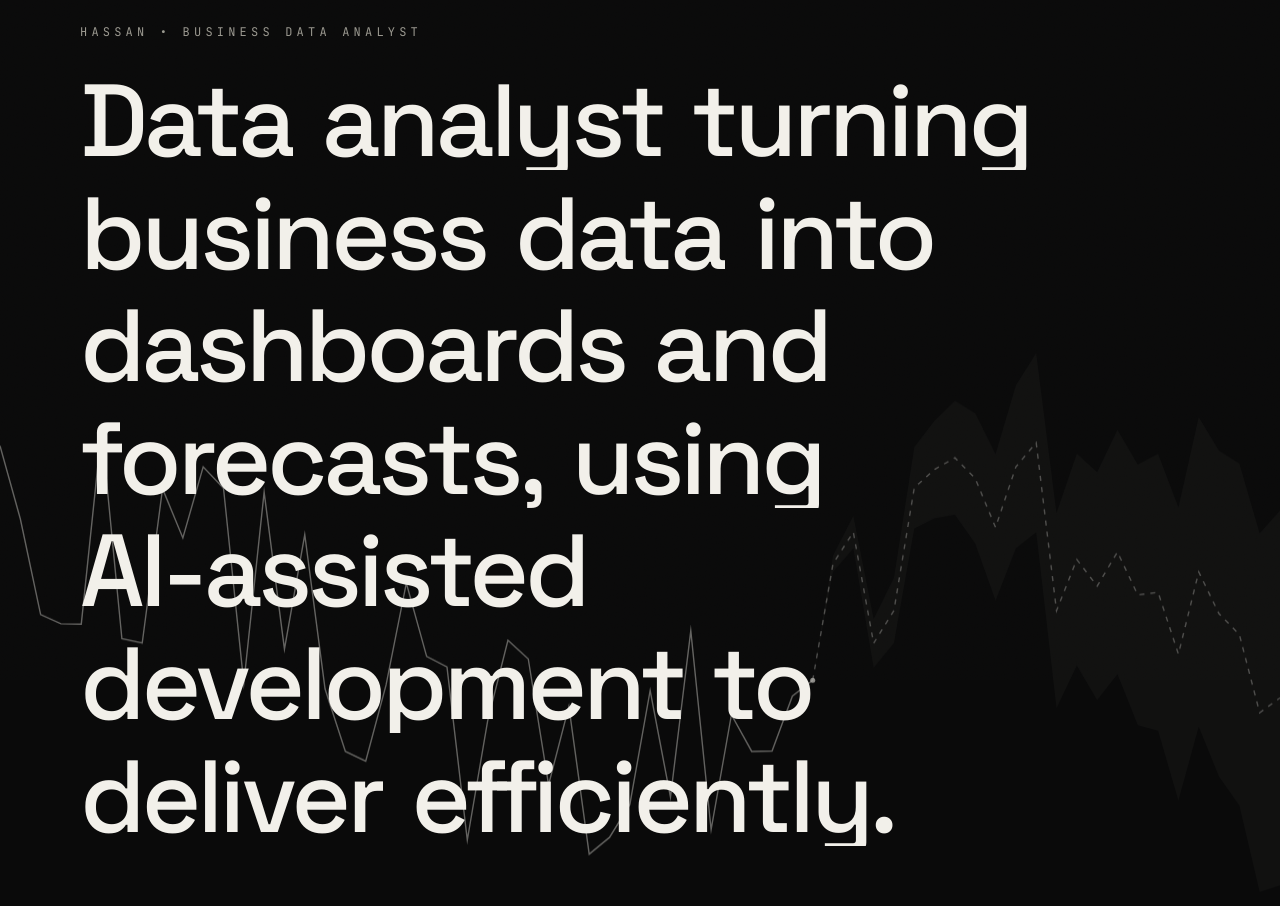
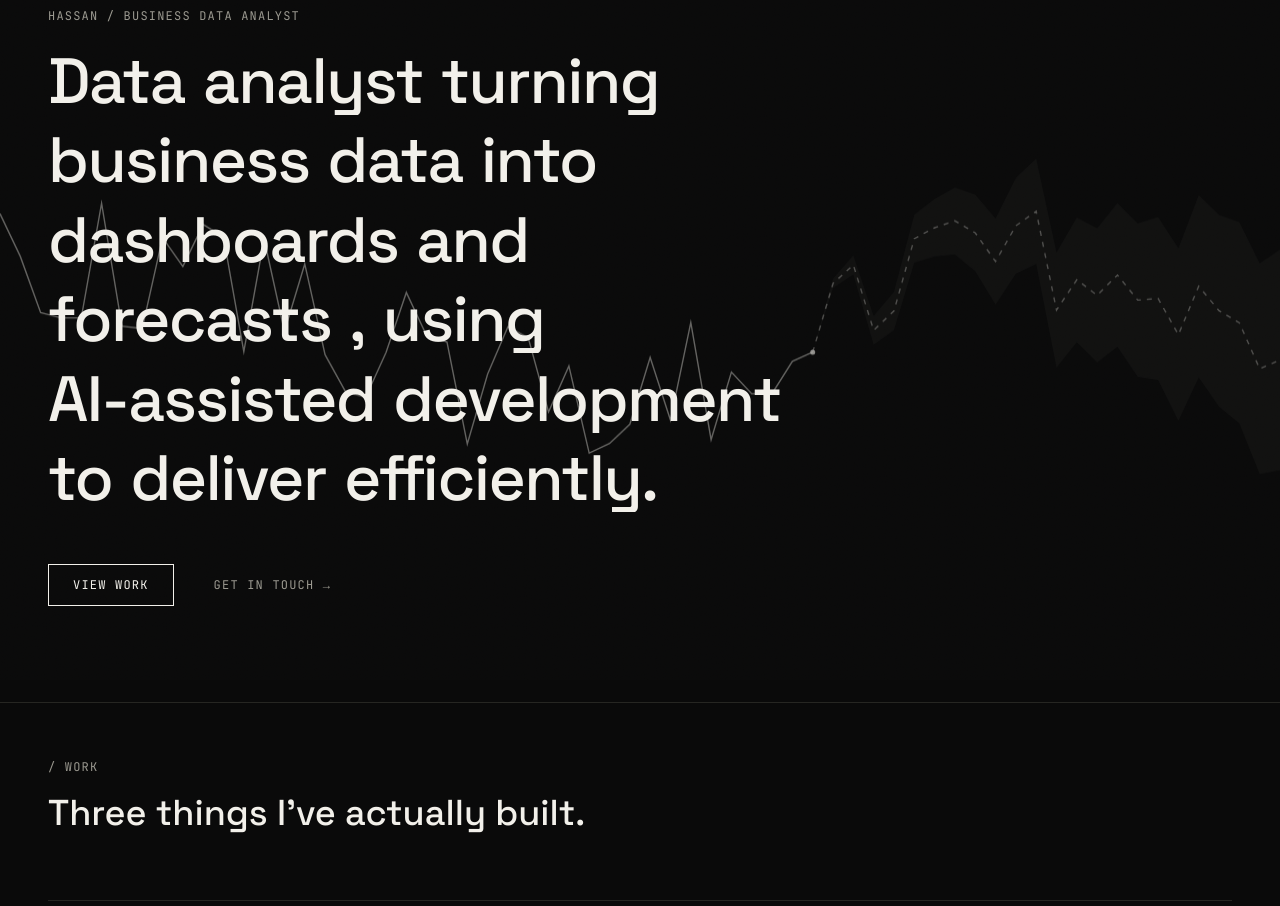
Before and after one commit to ByteMetric-X/Portfolio, a React (Vite) app: page / in a window 1280 px wide. Shown: the part 120-1026 px from the top of the page. Built offline with nearby package versions, Linux system fonts and the light colour scheme; no server answers.

Commit message:
Update Hero.tsx

```diff
--- a/src/components/Hero.tsx
+++ b/src/components/Hero.tsx
@@ -4,21 +4,9 @@ import { motion } from 'framer-motion'
 import { ForecastCanvas } from './ForecastCanvas'
 
 const HEADLINE_WORDS = [
-  'Data',
-  'analyst',
-  'turning',
-  'business',
-  'data',
-  'into',
-  'dashboards',
-  'and',
-  'forecasts,',
-  'using',
-  'AI-assisted',
-  'development',
-  'to',
-  'deliver',
-  'efficiently.',
+  'Data', 'analyst', 'turning', 'business', 'data', 'into',
+  'dashboards', 'and', 'forecasts', ',', 'using', 'AI-assisted',
+  'development', 'to', 'deliver', 'efficiently.',
 ]
 
 export function Hero() {
@@ -26,7 +14,6 @@ export function Hero() {
 
   useEffect(() => {
     if (window.matchMedia('(prefers-reduced-motion: reduce)').matches) return
-
     const ctx = gsap.context(() => {
       gsap.from('.word', {
         yPercent: 110,
@@ -37,7 +24,6 @@ export function Hero() {
         delay: 0.2,
       })
     }, scope)
-
     return () => ctx.revert()
   }, [])
 
@@ -45,77 +31,48 @@ export function Hero() {
     <section
       id="top"
       ref={scope}
-      className="relative flex min-h-screen flex-col justify-center overflow-hidden border-b border-line px-6 pt-36 pb-24 md:px-12 lg:px-20"
+      className="relative flex min-h-[75vh] flex-col justify-center overflow-hidden border-b border-line px-6 pb-16 pt-32 md:min-h-screen md:justify-end md:px-12 md:pb-24"
     >
       <ForecastCanvas />
 
-      <div className="relative z-10 max-w-6xl">
+      <div className="relative z-10">
         <motion.p
           initial={{ opacity: 0 }}
           animate={{ opacity: 1 }}
           transition={{ delay: 0.1, duration: 0.6 }}
-          className="mb-8 font-mono text-xs uppercase tracking-[0.35em] text-fg-muted"
+          className="mb-6 font-mono text-xs uppercase tracking-widest text-fg-muted"
         >
-          Hassan • Business Data Analyst
+          Hassan / Business Data Analyst
         </motion.p>
 
-        <h1 className="max-w-5xl overflow-hidden font-display text-[clamp(3rem,8vw,6.8rem)] font-medium leading-[0.96] tracking-[-0.04em] text-fg">
-          {HEADLINE_WORDS.map((word, index) => (
-            <span
-              key={index}
-              className="mr-[0.28em] inline-block overflow-hidden last:mr-0"
-            >
-              <span className="word inline-block">
-                {word}
-              </span>
+        <h1 className="text-balance max-w-4xl overflow-hidden font-display text-[clamp(2rem,5.5vw,4rem)] font-medium leading-[1.05] tracking-tight text-fg">
+          {HEADLINE_WORDS.map((w, i) => (
+            <span key={i} className="mr-[0.28em] inline-block overflow-hidden last:mr-0">
+              <span className="word inline-block">{w}</span>
             </span>
           ))}
         </h1>
 
-        <motion.p
-          initial={{ opacity: 0, y: 16 }}
-          animate={{ opacity: 1, y: 0 }}
-          transition={{ delay: 0.8 }}
-          className="mt-10 max-w-2xl text-lg leading-8 text-fg-muted"
-        >
-          I build dashboards, forecasting models, and data-driven web
-          applications that help businesses make faster, smarter decisions.
-        </motion.p>
-
         <motion.div
           initial={{ opacity: 0, y: 16 }}
           animate={{ opacity: 1, y: 0 }}
-          transition={{
-            delay: 1.1,
-            duration: 0.7,
-            ease: [0.16, 1, 0.3, 1],
-          }}
-          className="mt-14 flex flex-wrap gap-5"
+          transition={{ delay: 1.1, duration: 0.7, ease: [0.16, 1, 0.3, 1] }}
+          className="mt-10 flex flex-wrap items-center gap-4"
         >
           <a
             href="#work"
             data-cursor-hover
-            className="rounded-full border border-fg px-8 py-4 font-mono text-xs uppercase tracking-[0.25em] text-fg transition-all duration-300 hover:bg-fg hover:text-bg"
+            className="border border-fg px-6 py-3 font-mono text-xs uppercase tracking-widest text-fg transition-colors hover:bg-fg hover:text-bg"
           >
-            View Work
+            View work
           </a>
-
           <a
             href="#contact"
             data-cursor-hover
-            className="rounded-full border border-line px-8 py-4 font-mono text-xs uppercase tracking-[0.25em] text-fg-muted transition-all duration-300 hover:border-fg hover:text-fg"
+            className="px-6 py-3 font-mono text-xs uppercase tracking-widest text-fg-muted transition-colors hover:text-fg"
           >
-            Get In Touch
+            Get in touch →
           </a>
-        </motion.div>
-
-        <motion.div
-          initial={{ opacity: 0 }}
-          animate={{ opacity: 0.5 }}
-          transition={{ delay: 1.8 }}
-          className="mt-24 font-mono text-[10px] uppercase tracking-[0.4em] text-fg-muted"
-        >
-          Scroll ↓
         </motion.div>
       </div>
     </section>
```
